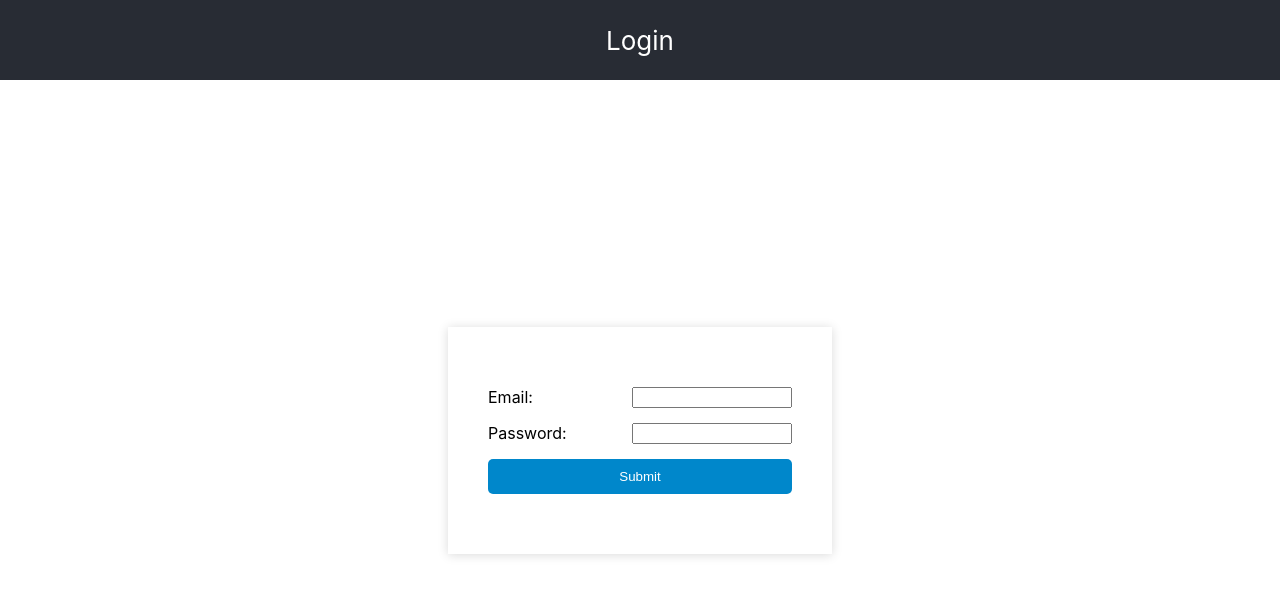
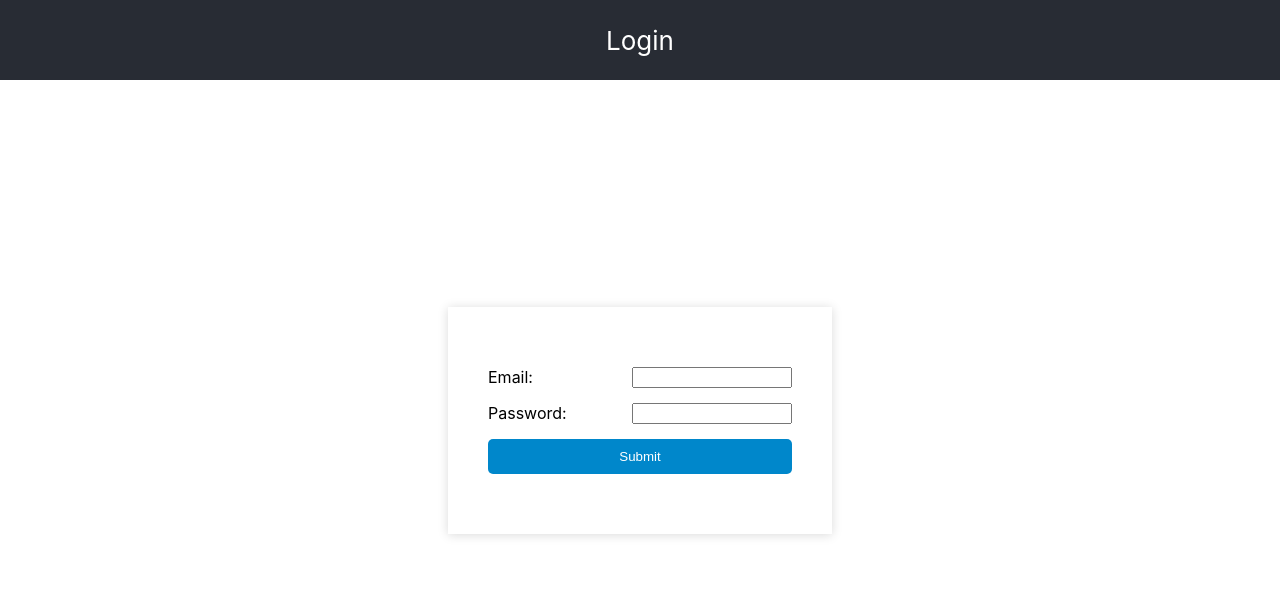
Before and after one commit to iivan92/starwars-frontend, a React (Create React App) app: page /login in a window 1280 px wide. Shown: the top 596 px of the page. Built offline with nearby package versions, Linux system fonts and the light colour scheme.

Commit message:
fix: main height to remove scroll bar

```diff
--- a/src/styles/App.css
+++ b/src/styles/App.css
@@ -55,7 +55,7 @@
 }
 
 main {
-  height: 90vmin;
+  height: 85vmin;
   display: flex;
   align-items: center;
   justify-content: center;
```
